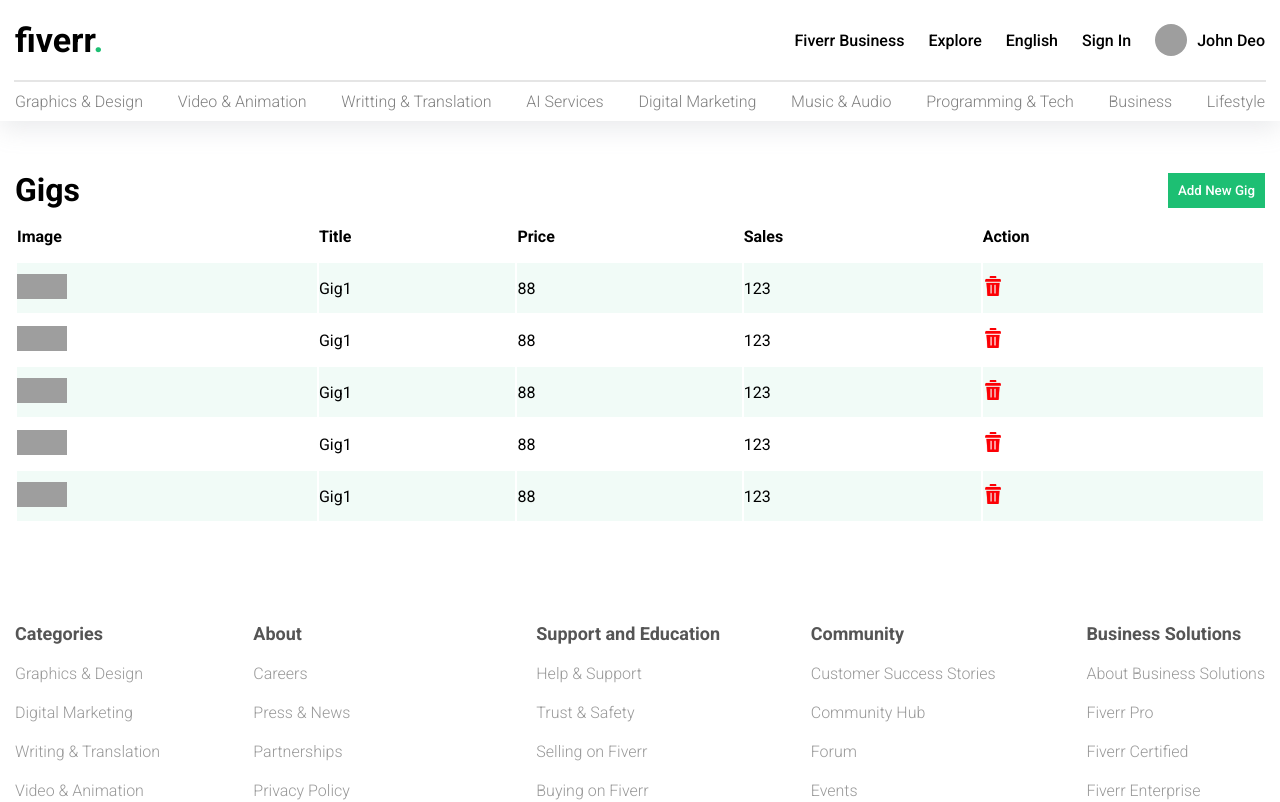
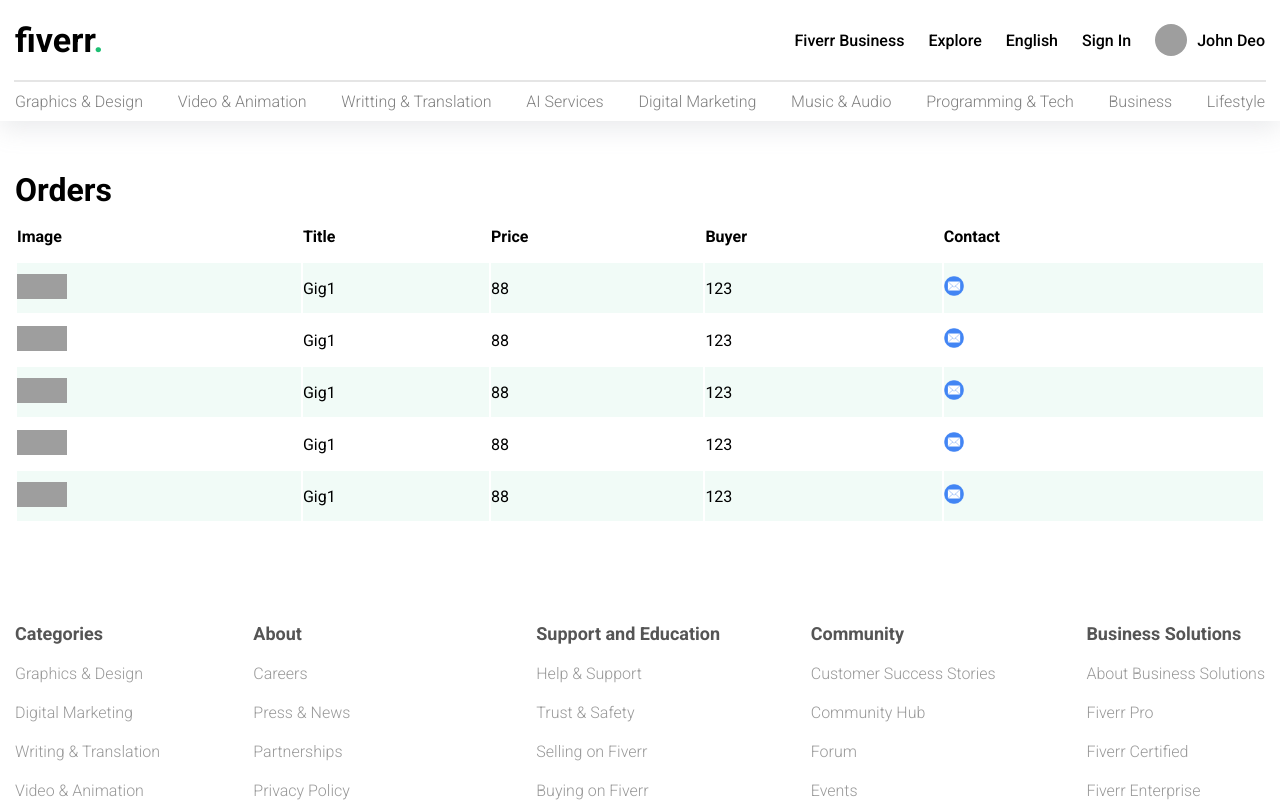
Before and after one commit to aniketchitransh/fiverr-ui, a React (Vite) app in the folder fiverr-ui/: page /orders in a window 1280 px wide. Shown: the top 802 px of the page. Built offline with nearby package versions, Linux system fonts and the light colour scheme; grey boxes are pictures that could not be loaded.

Commit message:
Finished Orders page

```diff
--- a/fiverr-ui/src/pages/orders/Orders.jsx
+++ b/fiverr-ui/src/pages/orders/Orders.jsx
@@ -1,24 +1,27 @@
 import React from 'react'
 import './Orders.scss'
-import { Link } from 'react-router-dom'
 
 const Orders = () => {
+
+  const currentUser = {
+    id: 1,
+    username: "John Deo",
+    isSeller: true
+  }
+
   return (
     <div className='orders'>
       <div className="container">
         <div className="title">
-          <h1>Gigs</h1>
-          <Link to="/add">
-            <button>Add New Gig</button>
-          </Link>
+          <h1>Orders</h1>
         </div>
         <table>
           <tr>
             <th>Image</th>
             <th>Title</th>
             <th>Price</th>
-            <th>Sales</th>
-            <th>Action</th>
+            <th>{ currentUser?.isSeller ? "Buyer" : "Seller" }</th>
+            <th>Contact</th>
           </tr>
           <tr>
             <td>
@@ -31,7 +34,7 @@
             <td>88</td>
             <td>123</td>
             <td>
-              <img className='delete' src="/img/delete.png" alt="" />
+              <img className='delete' src="/img/message.png" alt="" />
             </td>
           </tr>
           <tr>
@@ -45,7 +48,7 @@
             <td>88</td>
             <td>123</td>
             <td>
-              <img className='delete' src="/img/delete.png" alt="" />
+              <img className='delete' src="/img/message.png" alt="" />
             </td>
           </tr>
           <tr>
@@ -59,7 +62,7 @@
             <td>88</td>
             <td>123</td>
             <td>
-              <img className='delete' src="/img/delete.png" alt="" />
+              <img className='delete' src="/img/message.png" alt="" />
             </td>
           </tr>
           <tr>
@@ -73,7 +76,7 @@
             <td>88</td>
             <td>123</td>
             <td>
-              <img className='delete' src="/img/delete.png" alt="" />
+              <img className='delete' src="/img/message.png" alt="" />
             </td>
           </tr>
           <tr>
@@ -87,7 +90,7 @@
             <td>88</td>
             <td>123</td>
             <td>
-              <img className='delete' src="/img/delete.png" alt="" />
+              <img className='delete' src="/img/message.png" alt="" />
             </td>
           </tr>
         </table>
```
